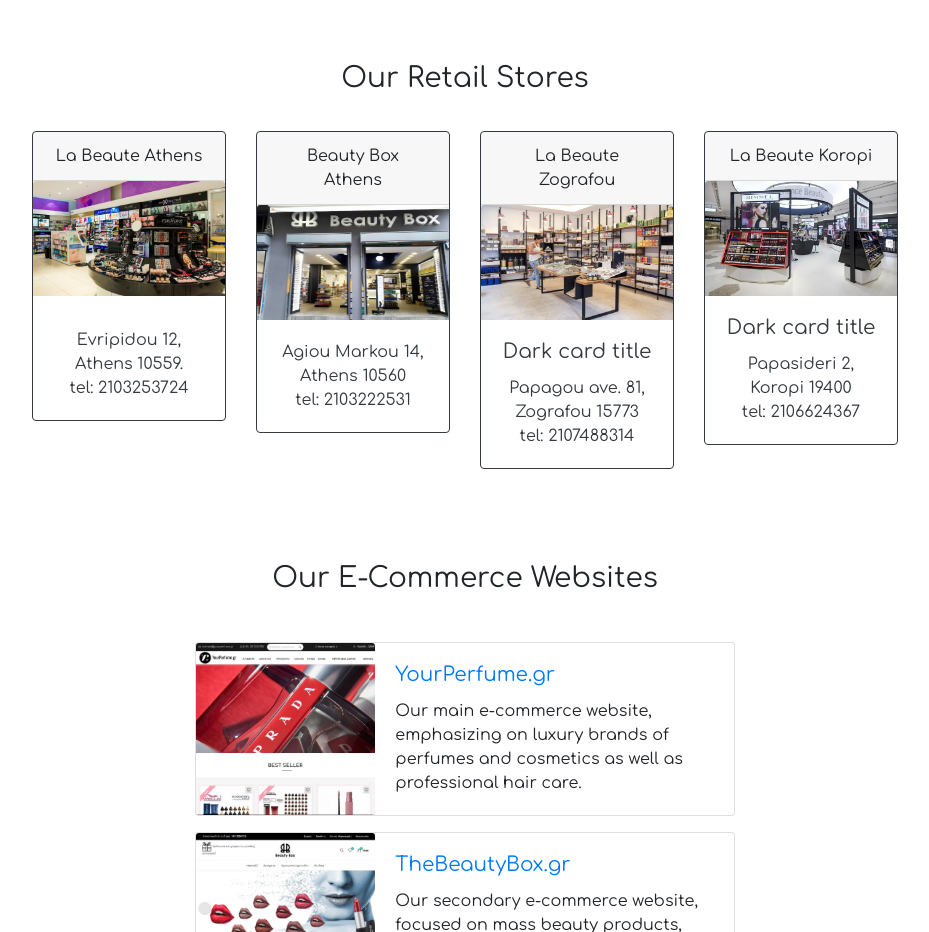
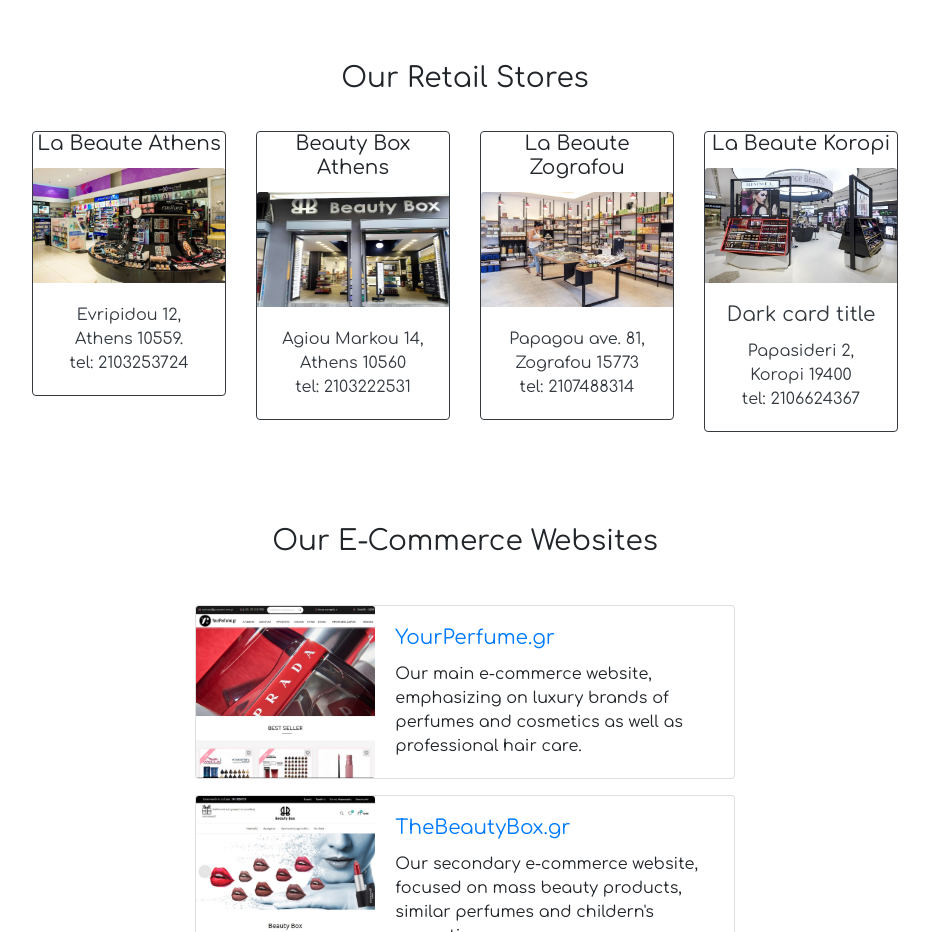
Before and after one commit to panosmonachos/panikos, a plain HTML site: page index.html in a window 1280 px wide. Shown: the part 1360-2292 px from the top of the page, without its empty margins (175-1104 px from the left). Drawn offline with nearby package versions, Linux system fonts and the light colour scheme.

Commit message:
Update index.html

```diff
--- a/index.html
+++ b/index.html
@@ -71,17 +71,19 @@
         <div class="row">
           <div class="col-md">
             <div class="card border-dark mb-3 center" style="max-width: 18rem;">
-              <div class="card-header">La Beaute Athens</div>
+              <h5 class="card-title">La Beaute Athens</h5>
+
               <img class="card-img-top" src="images/store1.jpg" alt="">
               <div class="card-body text-dark">
-                <h5 class="card-title"></h5>
+
                 <p class="card-text">Evripidou 12, Athens 10559. <br>tel: 2103253724</p>
               </div>
             </div>
           </div>
           <div class="col-md">
             <div class="card border-dark mb-3 center" style="max-width: 18rem;">
-              <div class="card-header">Beauty Box Athens</div>
+              <h5 class="card-title">Beauty Box Athens</h5>
+
               <img class="card-img-top" src="images/store2.jpg" alt="">
               <div class="card-body text-dark">
                 <p class="card-text">Agiou Markou 14, Athens 10560 <br>tel: 2103222531</p>
@@ -90,17 +92,19 @@
           </div>
           <div class="col-md">
             <div class="card border-dark mb-3 center" style="max-width: 18rem;">
-              <div class="card-header">La Beaute Zografou</div>
+              <h5 class="card-title">La Beaute Zografou</h5>
+
               <img class="card-img-top" src="images/store3.jpg" alt="">
               <div class="card-body text-dark">
-                <h5 class="card-title">Dark card title</h5>
+
                 <p class="card-text">Papagou ave. 81, Zografou 15773 <br>tel: 2107488314</p>
               </div>
             </div>
           </div>
           <div class="col-md">
             <div class="card border-dark mb-3 center" style="max-width: 18rem;">
-              <div class="card-header">La Beaute Koropi</div>
+              <h5 class="card-title">La Beaute Koropi</h5>
+
               <img class="card-img-top" src="images/store4.jpg" alt="">
               <div class="card-body text-dark">
                 <h5 class="card-title">Dark card title</h5>
```
